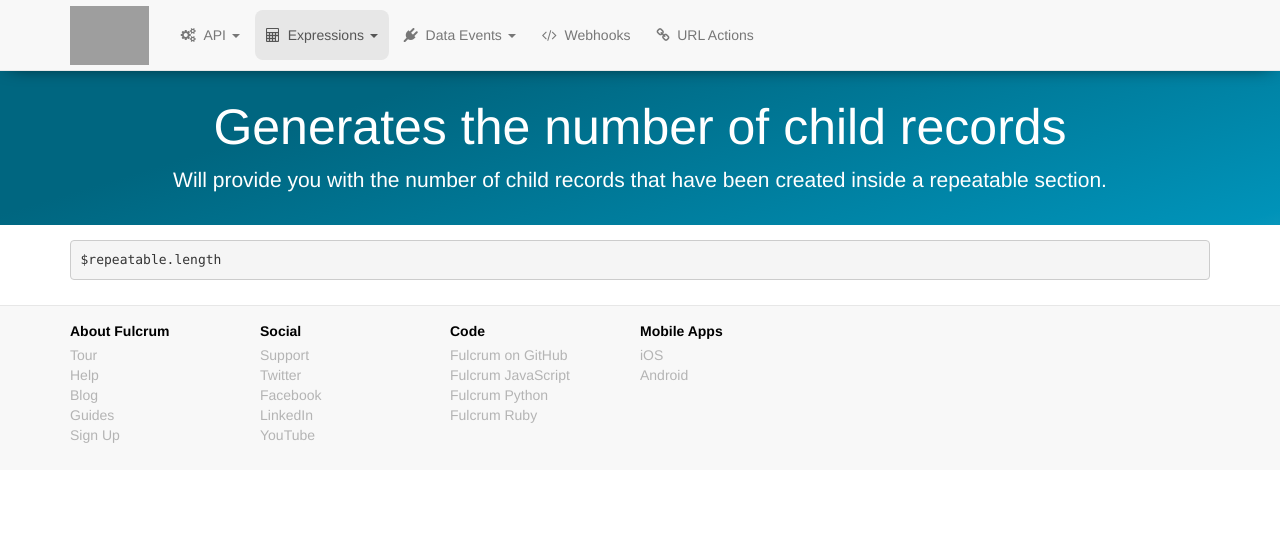
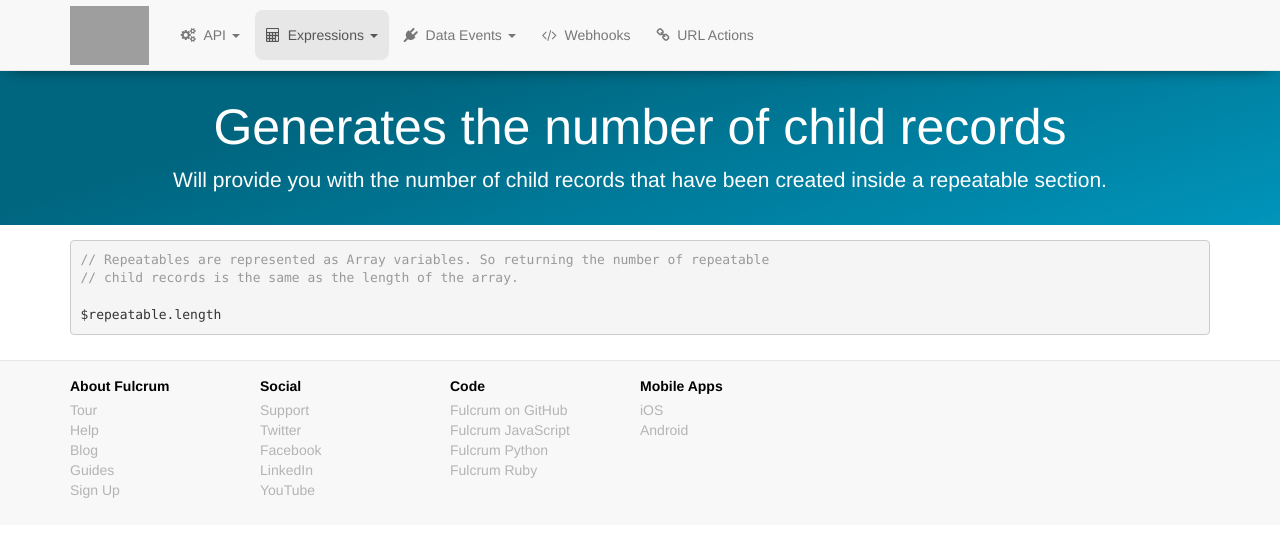
Before and after one commit to rylincoln/developer.fulcrumapp.com, a Jekyll site: the page built from _expression-examples/count-number-of-child-records.md, in a window 1280 px wide. Shown: the top 537 px of the page. Built offline with Jekyll 4.4.1, drawn with Linux system fonts in a browser that asks for light colours; nearby versions of some CDN libraries; grey boxes are pictures that could not be loaded.

Commit message:
Add a comment to explain what the expression is doing

````diff
--- a/_expression-examples/count-number-of-child-records.md
+++ b/_expression-examples/count-number-of-child-records.md
@@ -6,6 +6,9 @@ description: "Will provide you with the number of child records that have been c
 category: section
 ---
 
-{% highlight  js %}
+```js
+// Repeatables are represented as Array variables. So returning the number of repeatable
+// child records is the same as the length of the array.
+
 $repeatable.length
-{% endhighlight %}
+```
````
